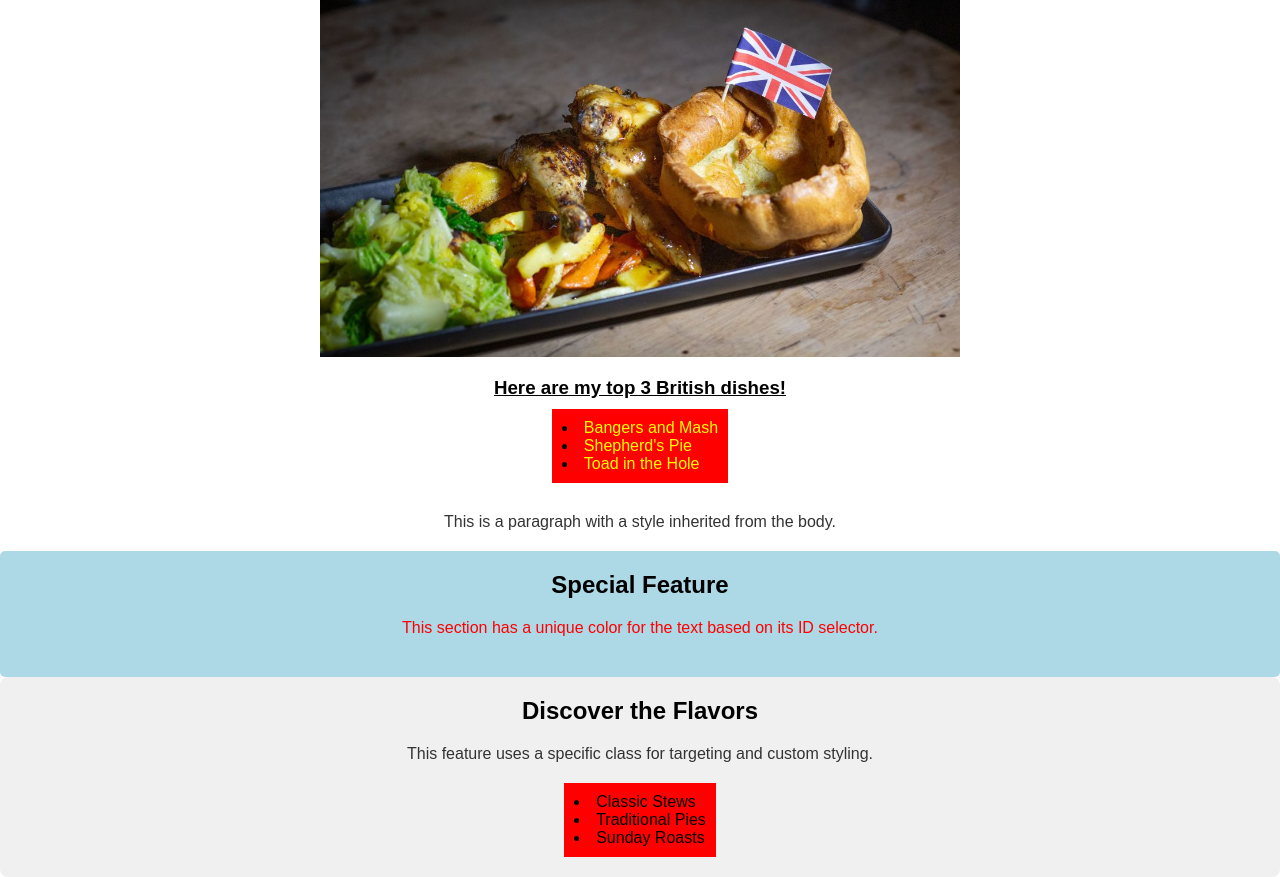
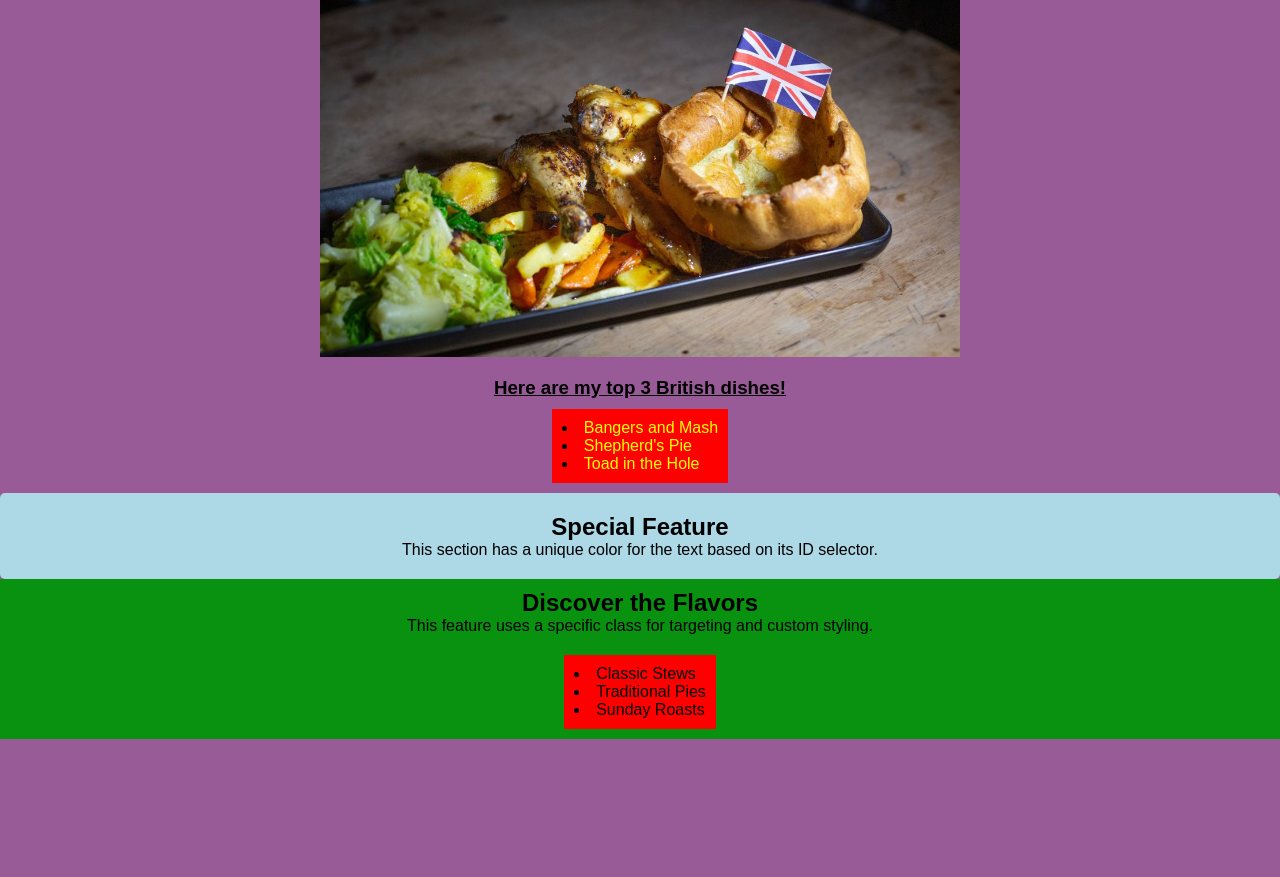
Before and after one commit to AliBabaGZ/odin-recipes, a plain HTML site: page index.html in a window 1280 px wide. Shown: the part 60-937 px from the top of the page. After the commit the page ends 800 px from the top, so only its background shows below. Drawn offline with Linux system fonts and the light colour scheme.

Commit message:
Further CSS refinement

```diff
--- a/css/styles.css
+++ b/css/styles.css
@@ -9,13 +9,13 @@
 body {
   text-align: center;
   font-family: Arial, Helvetica, sans-serif;
+  background-color: rgb(152, 91, 152);
 }
 
 /* Type selector for all h1 tags */
 h1 {
   background-color: rgb(82, 82, 222);
   text-align: center;
-    font-family: Arial, Helvetica, sans-serif;
   color: yellowgreen;
 }
 
@@ -23,24 +23,17 @@ h1 {
 .index-page img {
   display: block;
   margin: 20px auto; /* Center image and add space around it */
-    width: 50%; /* Adjust this to the desired width */
-}
-/* Type selector for all h3 tags */
-h3 {
-    font-family: Arial, Helvetica, sans-serif;
+  width: 50%;
 }
 
 /* Class selector for .top-dishes */
 .top-dishes {
   text-decoration: underline;
-    text-align: center;
-    font-family: Arial, Helvetica, sans-serif;
 }
 
 /* Class selector for the index-list container */
 .index-list {
   text-align: center;
-    font-family: Arial, Helvetica, sans-serif;
 }
 
 /* Descendant combinator: style for ul inside index-list */
@@ -64,41 +57,28 @@ h3 {
   color: black;
 }
 
-p {
-    color: #333; /* Dark grey text */
-    font-size: 16px;
-    margin: 20px;
-    text-align: center; /* If you still want to ensure this */
-}
-
 /* ID selector for unique styling of #highlight section */
-#highlight {
+#special-feature {
   background-color: lightblue;
   padding: 20px;
   border-radius: 5px;
 }
 
-/* Specificity example: override default paragraph color inside #highlight */
-#highlight p {
-    color: red;
+/* Another class selector for the special feature section */
+.discover {
+  background-color: rgb(9, 145, 16);
+  padding-top: 10px;
 }
 
-/* Another class selector for the special feature section */
-.special-feature {
-    background-color: #f0f0f0;
-    padding: 20px;
-    border-radius: 8px;
+.discover p {
+  padding-bottom: 10px; /* Adds space below the paragraph */
 }
 
-.special-feature {
-    text-align: center;
-    font-family: Arial, Helvetica, sans-serif;
-}
-
-.special-feature > ul {
+.discover > ul {
   display: inline-block;
   text-align: left;
   padding: 10px;
   list-style-position: inside;
-    background-color: red; /* Adjust background color if needed */
+  background-color: red;
+  margin: 10px;
 }
--- a/index.html
+++ b/index.html
@@ -28,11 +28,8 @@
       </ul>
     </div>
 
-    <!-- Example of a paragraph where inherited styles will apply -->
-    <p>This is a paragraph with a style inherited from the body.</p>
-
     <!-- Example of an ID selector used in a unique section -->
-    <section id="highlight">
+    <section id="special-feature">
       <h2 class="section-title">Special Feature</h2>
       <p>
         This section has a unique color for the text based on its ID selector.
@@ -40,7 +37,7 @@
     </section>
 
     <!-- Another class example with nested elements -->
-    <div class="special-feature">
+    <div class="discover">
       <h2>Discover the Flavors</h2>
       <p>
         This feature uses a specific class for targeting and custom styling.
```
Lines whose indentation alone changed are shown as unchanged.
